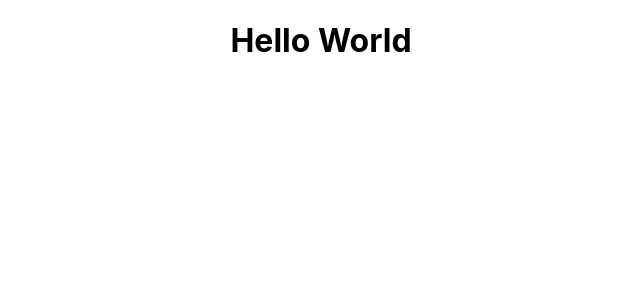
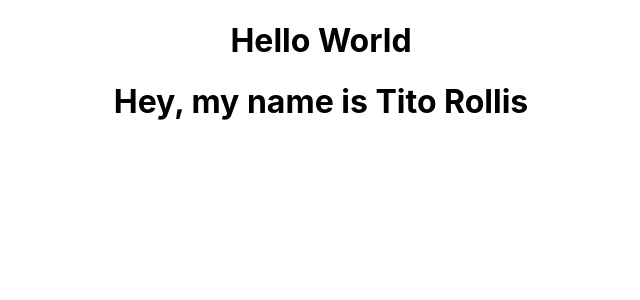
Before and after one commit to Tito-Rollis/reactJS-learning, a React (Create React App) app: page / in a window 1280 px wide. Shown: the top 300 px of the page, without its empty margins (319-959 px from the left). Built offline with nearby package versions, Linux system fonts and the light colour scheme.

Commit message:
add new folder Person and nest it within App.js

```diff
--- a/src/App.js
+++ b/src/App.js
@@ -1,5 +1,7 @@
 import "./App.css";
 import React, {Component} from "react";
+// Inporting Person.js
+import Person from "./Person/Person";
 
 // If you use function, just use return, not render method instead
 // function App() {
@@ -10,25 +12,27 @@
 // 	);
 // }
 
-// If you want to use render method, use Class instead of function
-// NOTE : You have only use one Container, so if you want to add new elements, put it in one container
+// You can also use createElement method for returning
+// first parameter is for the HTML element, second is for props (use null if no props), third is either be the string or new element child element (if elemenet use React.createElement())
 // class App extends Component {
 // 	render() {
-// 		return (
-// 			<div className="App">
-// 				<h1>Hello World</h1>
-// 			</div>
+// 		return React.createElement(
+// 			"div",
+// 			{className: "App"},
+// 			React.createElement("h1", null, "Hello World")
 // 		);
 // 	}
 // }
-// You can also use createElement method for returning
-// first parameter is for the HTML element, second is for props (use null if no props), third is either be the string or new element child element (if elemenet use React.createElement())
+
+// If you want to use render method, use Class instead of function
+// NOTE : You have only use one Container, so if you want to add new elements, put it in one container
 class App extends Component {
 	render() {
-		return React.createElement(
-			"div",
-			{className: "App"},
-			React.createElement("h1", null, "Hello World")
+		return (
+			<div className="App">
+				<h1>Hello World</h1>
+				<Person />
+			</div>
 		);
 	}
 }
--- /dev/null
+++ b/src/Person/Person.js
@@ -0,0 +1,5 @@
+const person = () => {
+	return <h1>Hey, my name is Tito Rollis</h1>;
+};
+
+export default person;
```
